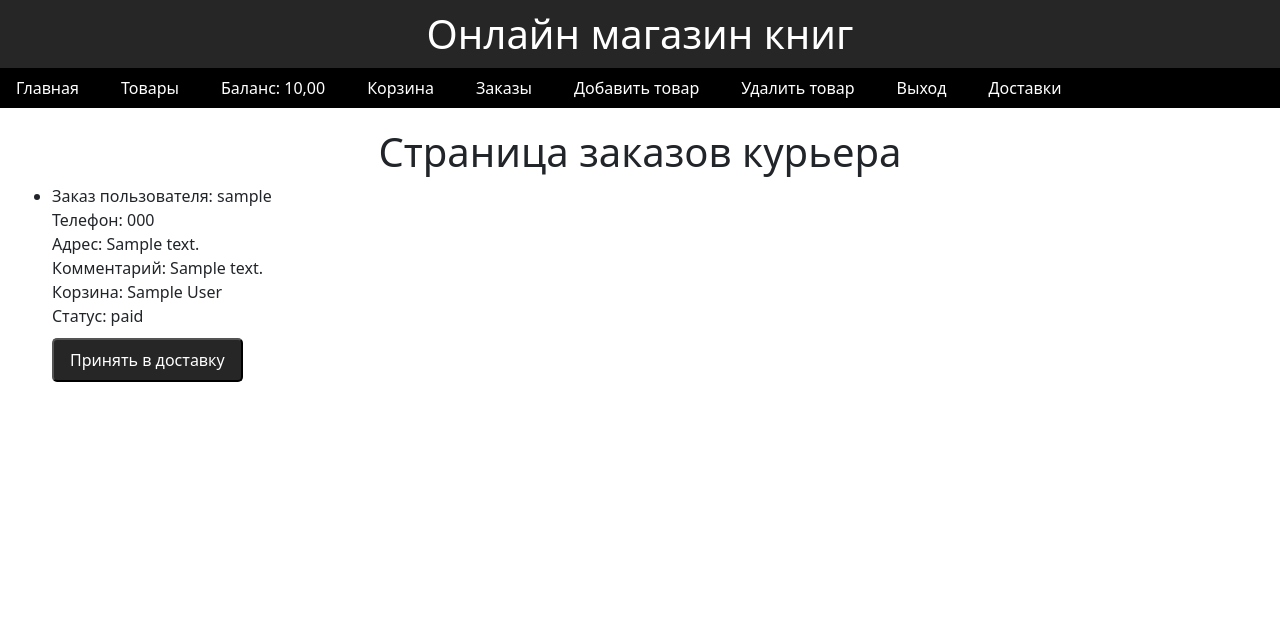
After one commit to Exzemoc/market, a Django app: page /staff_orders/courier_orders/ in a window 1280 px wide. The commit adds this page. Shown: the top 622 px of the page. Run offline with Django 4.2, Linux system fonts and the light colour scheme; a user stored in the database is signed in; tables that the repository leaves empty hold one stand-in row (values such as "Sample post").

Commit message:
permission

```diff
--- a/store/home/templates/home/layout.html
+++ b/store/home/templates/home/layout.html
@@ -53,6 +53,11 @@
                     <a class="nav-link" href="{% url 'login' %}">Войти</a>
                 </li>
             {% endif %}
+            {% if user.is_staff %}
+            <li class="nav-item">
+                <a class="nav-link" href="/staff_orders/courier_orders/">Доставки</a>
+            </li>
+            {% endif %}
         </ul>
     </ul>
     </nav>
--- /dev/null
+++ b/store/staff_status/templates/staff_status/courier_orders.html
@@ -0,0 +1,20 @@
+{% extends 'home/layout.html' %}
+
+{% block title %}Заказы курьера{% endblock %}
+
+{% block content %}
+  <h1>Страница заказов курьера</h1>
+  <ul>
+    {% for order in orders %}
+      <li>
+        Заказ пользователя: {{ order.user.username }}<br>
+        Телефон: {{ order.phone }}<br>
+        Адрес: {{ order.address }}<br>
+        Комментарий: {{ order.comment }}<br>
+        Корзина: {{ order.all_name }}<br>
+        Статус: {{ order.status }}<br>
+        <button class="filter-button">Принять в доставку</button>
+      </li>
+    {% endfor %}
+  </ul>
+{% endblock %}
--- a/store/staff_status/templates/staff_status/staff_page.html
+++ b/store/staff_status/templates/staff_status/staff_page.html
@@ -12,6 +12,7 @@
         Адрес: {{ order.address }}<br>
         Комментарий: {{ order.comment }}<br>
         Корзина: {{ order.all_name }}<br>
+        Статус: {{ order.status }}<br>
         Подтверждение заказа:
         {% if not order.is_confirmed %}
           <a href="{% url 'confirm_order' order.id %}"><button class="filter-button">Подтвердить</button></a>
--- a/store/staff_status/urls.py
+++ b/store/staff_status/urls.py
@@ -3,9 +3,11 @@ from . import views
 
 urlpatterns = [
     path('', views.staff_page, name='staff_orders'),
+    path('courier_orders/', views.courier_page, name='courier_orders'),
     path('confirm_order/<int:order_id>/', views.confirm_order, name='confirm_order'),
     path('close_order/<int:order_id>/', views.close_order, name='close_order'),
     path('add_product/', views.create_product, name='add_product'),
     path('delete_product/', views.delete_products_list, name='delete_product_list'),
     path('delete_product/<int:product_id>/', views.delete_product, name='delete_product'),
+
 ]
--- a/store/staff_status/views.py
+++ b/store/staff_status/views.py
@@ -103,3 +103,15 @@ def delete_product(request, product_id):
         return redirect('delete_product_list')
     else:
         return HttpResponse('У вас нет доступа к этой странице.')
+
+
+def courier_page(request):
+    user = request.user
+    if user.is_staff:
+        orders = Order.objects.filter(is_confirmed=True)
+        context = {
+            'orders': orders
+        }
+        return render(request, 'staff_status/courier_orders.html', context)
+    else:
+        return HttpResponse('У вас нет доступа к этой странице.')
```
